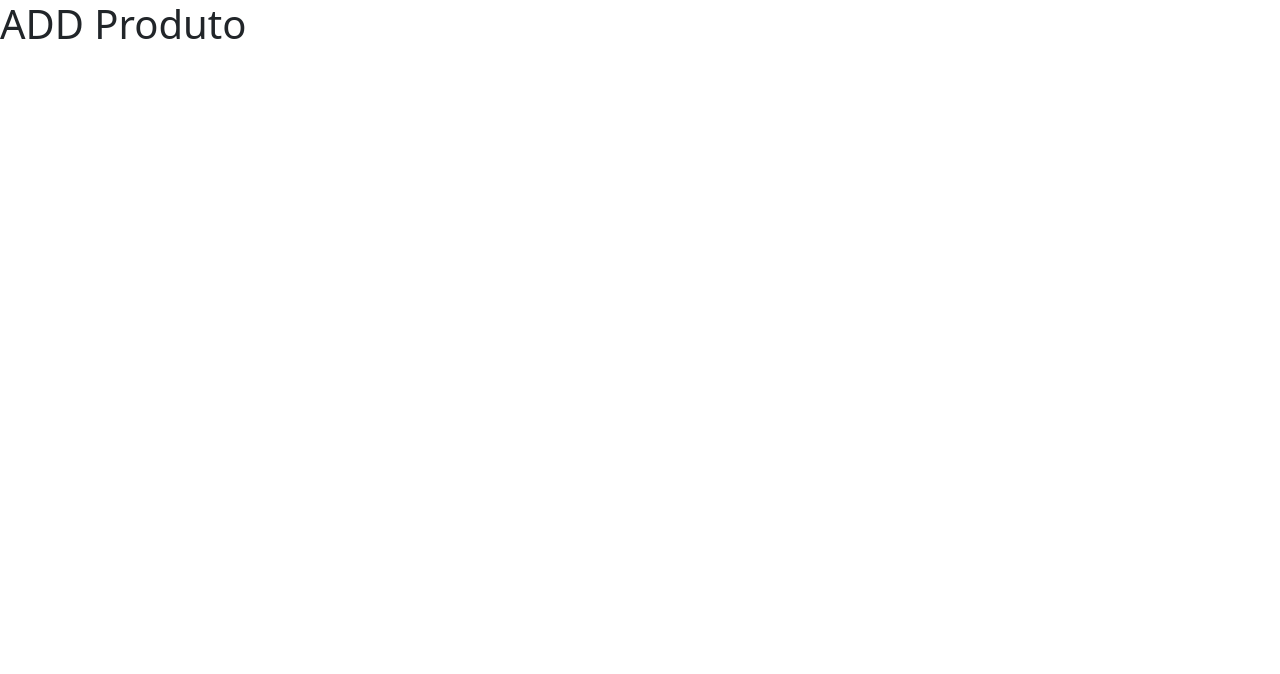
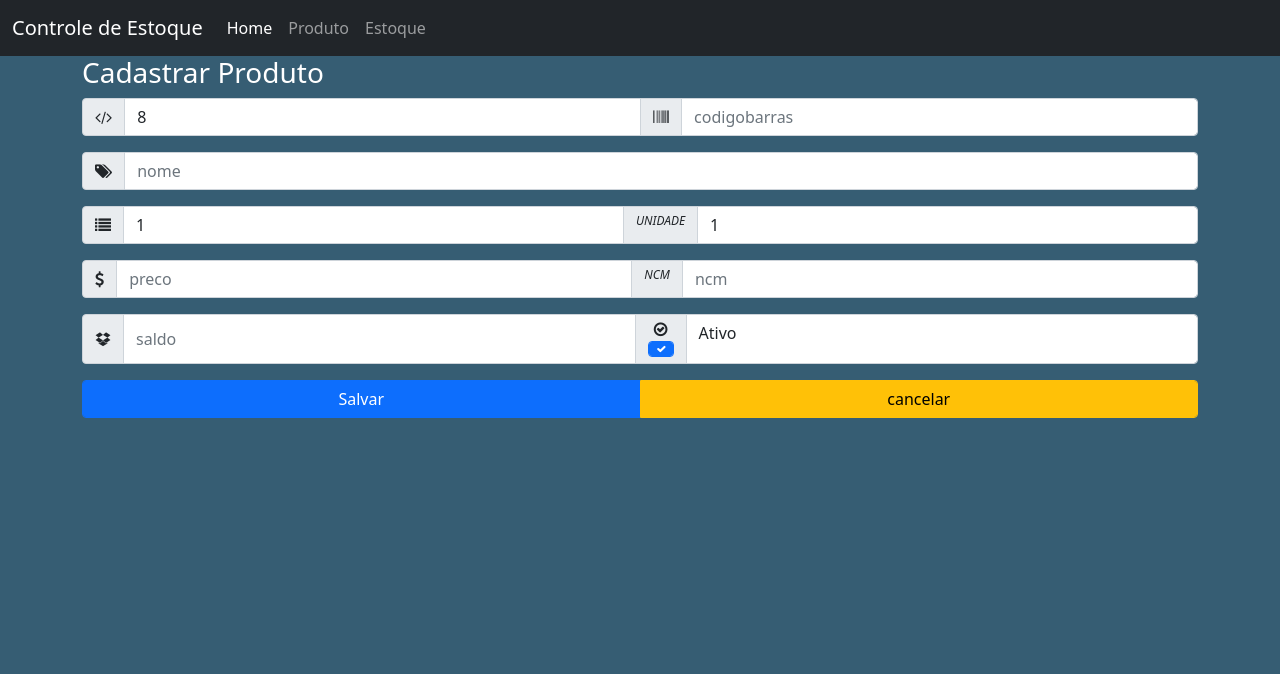
Before and after one commit to lennon-bitu/estoque, a Django app: page /produto/add in a window 1280 px wide. Before the commit the part shown is almost empty. Shown: the top 674 px of the page. Run offline with Django 4.2, Linux system fonts and the light colour scheme; data comes from the database, SQL or seed files in the repository; both versions use the stored data as it was after the commit; some libraries are stand-ins or nearby versions.

Commit message:
Criação do cadastro de produtos

```diff
--- a/produto/templates/add.html
+++ b/produto/templates/add.html
@@ -1,27 +1,67 @@
-<!doctype html>
-<html lang="pt-br">
-  <head>
-    <!-- Required meta tags -->
-    <meta charset="utf-8">
-    <meta name="viewport" content="width=device-width, initial-scale=1">
+{% extends 'base.html' %}
+    {% block content %}
 
-    <!-- Bootstrap CSS -->
-    <link href="https://cdn.jsdelivr.net/npm/bootstrap@5.0.2/dist/css/bootstrap.min.css" rel="stylesheet" integrity="sha384-EVSTQN3/azprG1Anm3QDgpJLIm9Nao0Yz1ztcQTwFspd3yD65VohhpuuCOmLASjC" crossorigin="anonymous">
+    <form action=" {% url 'produto:incluir' %} " method='POST'>
+      {% csrf_token %}
 
-    <title>Produto</title>
-  </head>
-  <body>
-    <h1>ADD Produto</h1>
+      <div class='container'>
+        <h3 calss='text-center'>Cadastrar Produto</h3>
+        <div class="input-group mb-3">
+          <span class="input-group-text" id="basic-codigo"><i class="fa fa-code" aria-hidden="true"></i></span>
+          <input type="number" class="form-control" value="{{ produto.codigo }}" name='codigo' aria-label="codigo" aria-describedby="basic-codigo">
 
-    <!-- Optional JavaScript; choose one of the two! -->
+          <span class="input-group-text" id="basic-codigobarras"><i class="fa fa-barcode" aria-hidden="true"></i></span>
+          <input type="number" class="form-control" placeholder="codigobarras" name='codigobarras' aria-label="codigobarras" aria-describedby="basic-codigobarras">
+        </div>
 
-    <!-- Option 1: Bootstrap Bundle with Popper -->
-    <script src="https://cdn.jsdelivr.net/npm/bootstrap@5.0.2/dist/js/bootstrap.bundle.min.js" integrity="sha384-MrcW6ZMFYlzcLA8Nl+NtUVF0sA7MsXsP1UyJoMp4YLEuNSfAP+JcXn/tWtIaxVXM" crossorigin="anonymous"></script>
+        <div class="input-group mb-3">
+          <span class="input-group-text" id="basic-nome"><i class="fa fa-tags" aria-hidden="true"></i></span>
+          <input type="text" class="form-control" placeholder="nome" name='nome' aria-label="nome" aria-describedby="basic-nome">
+        </div>
 
-    <!-- Option 2: Separate Popper and Bootstrap JS -->
-    <!--
-    <script src="https://cdn.jsdelivr.net/npm/@popperjs/core@2.9.2/dist/umd/popper.min.js" integrity="sha384-IQsoLXl5PILFhosVNubq5LC7Qb9DXgDA9i+tQ8Zj3iwWAwPtgFTxbJ8NT4GN1R8p" crossorigin="anonymous"></script>
-    <script src="https://cdn.jsdelivr.net/npm/bootstrap@5.0.2/dist/js/bootstrap.min.js" integrity="sha384-cVKIPhGWiC2Al4u+LWgxfKTRIcfu0JTxR+EQDz/bgldoEyl4H0zUF0QKbrJ0EcQF" crossorigin="anonymous"></script>
-    -->
-  </body>
-</html>
+        <div class="input-group mb-3">
+          <span class="input-group-text" id="basic-categoria"><i class="fa fa-list" aria-hidden="true"></i></span>
+          <select class="form-control" aria-label="categoria" name='categoria' aria-describedby="basic-categoria">
+            {% for categ in categoria %}
+            <option velue="{{categ.id }}">{{ categ.id}}</option>
+            {% endfor %}
+
+          </select >
+
+          <span class="input-group-text" id="basic-unidademedida"><i class=""><sup>UNIDADE</sup></i></span>
+          <select class="form-control" aria-label="unidademedida" name='unidademedida' aria-describedby="basic-unidademedida">
+            {% for und in unidade %}
+            <option velue="{{ und.id }}">{{ und.id }}</option>
+            {% endfor %}
+
+          </select >
+        </div>
+
+        <div class="input-group mb-3">
+          <span class="input-group-text" id="basic-preco"><i class="fa fa-dollar"></i></span>
+          <input type="number" class="form-control" placeholder="preco" name='preco' aria-label="preco" aria-describedby="basic-preco">
+
+          <span class="input-group-text" id="basic-ncm"><i class="" aria-hidden="true"><sup>NCM</sup></i></span>
+          <input type="text" class="form-control" placeholder="ncm" name='ncm' aria-label="ncm" aria-describedby="basic-ncm">
+        </div>
+        <div class="input-group mb-3">
+          <span class="input-group-text" id="basic-saldo"><i class="fa fa-dropbox" aria-hidden="true"></i></span>
+          <input type="number" class="form-control" placeholder="saldo" aria-label="saldo" name='saldo' aria-describedby="basic-saldo">
+          <span class="input-group-text" id="basic-ativo"><i class="fa fa-check-circle-o" aria-hidden="true"><input class="form-control form-check-input" name='ativo' type="checkbox" id="ativo" checked></i></span>
+
+          <label class="form-control" for="ativo">
+              Ativo
+          </label>
+        </div>
+
+        <div class="input-group mb-3">
+          <button type="submit" class="form-control btn btn-primary">Salvar</button>
+          <button type="reset" class="form-control btn btn-warning">cancelar</button>
+
+        </div>
+
+
+      </div>
+    </form>
+
+    {% endblock content %}
--- a/produto/templates/detalhe_produto.html
+++ b/produto/templates/detalhe_produto.html
@@ -52,7 +52,7 @@
       </tbody>
     </table>
     <div class="footer text-center">
-        <a href="{% url 'produto:datalhe_produto'  produto.id %}"><i class="fa fa-pencil btn btn-primary" aria-hidden="true"></i></a>
+        <a href="{% url 'produto:datalhe_produto' produto.id %}"><i class="fa fa-pencil btn btn-primary" aria-hidden="true"></i></a>
         <i class="fa fa-trash-o btn btn-danger" aria-hidden="true"></i>
         <i class="fa fa-dropbox btn btn-warning" aria-hidden="true"></i>
         <a href="{% url 'produto:home' %}"><i class="fa fa-sign-out btn btn-secondary" aria-hidden="true" data-bs-dismiss="modal"></i></a>
--- a/produto/views.py
+++ b/produto/views.py
@@ -1,6 +1,7 @@
+from django.http import HttpResponse
 from django.shortcuts import render
 
-from produto.models import Produto
+from produto.models import Categoria, Produto, Unidademedida
 
 # Create your views here.
 def home(request):
@@ -11,7 +12,46 @@ def home(request):
 
 
 def add(request):
-    return render(request, 'add.html')
+    if request.method == 'GET':
+        template_name = 'add.html'
+        categ = Categoria.objects.all()
+        und = Unidademedida.objects.all()
+        prod = Produto.objects.all()
+        indice = len(prod) - 1
+
+        untimoProdCad = prod[indice]
+
+        context = {'produto':untimoProdCad, 'categoria': categ, 'unidade':und}
+        #return HttpResponse(untimoProdCad.codigo)
+        return render(request,  template_name, context )
+    else:
+        cod = request.POST.get('codigo')
+        codbarras = request.POST.get('codigobarras')
+        nome = request.POST.get('nome')
+        unidademedida =  int(request.POST.get('unidademedida'))
+        preco = request.POST.get('preco')
+        ncm = request.POST.get('ncm')
+        saldo = request.POST.get('saldo')
+        categoria =  int(request.POST.get('categoria'))
+
+        ativo = request.POST.get('ativo')
+        if ativo == 'on':
+            ativo = True
+        else:
+            ativo = False
+
+        prod = Produto.objects.filter(codigo=cod).first()
+
+        if prod:
+            return HttpResponse('Codigo Já cadastrado')
+        produto = Produto.objects.create(codigo=cod, ean=codbarras, nome=nome,
+                                         unidademedida_id=unidademedida, preco=preco,
+                                         ncm=ncm, saldoestoque=saldo, categoria_id=categoria,
+                                         ativo=ativo)
+        produto.save()
+
+        return HttpResponse('produto cadastrado com sucesso')
+
 
 
 def datalhe_produto(request, pk):
```
Also changed, not shown: produto/form.py (added, +8 -0 lines), db.sqlite3.
